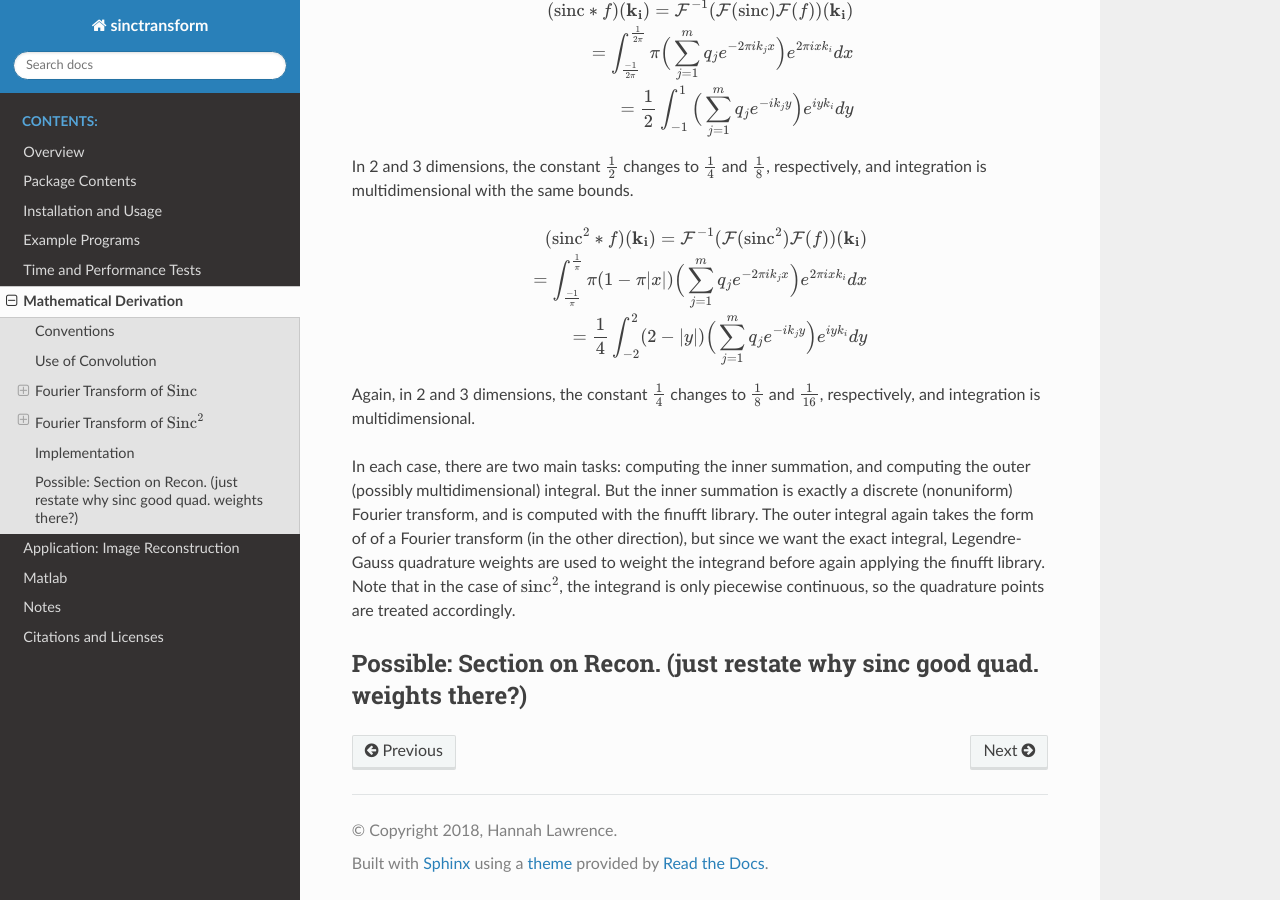
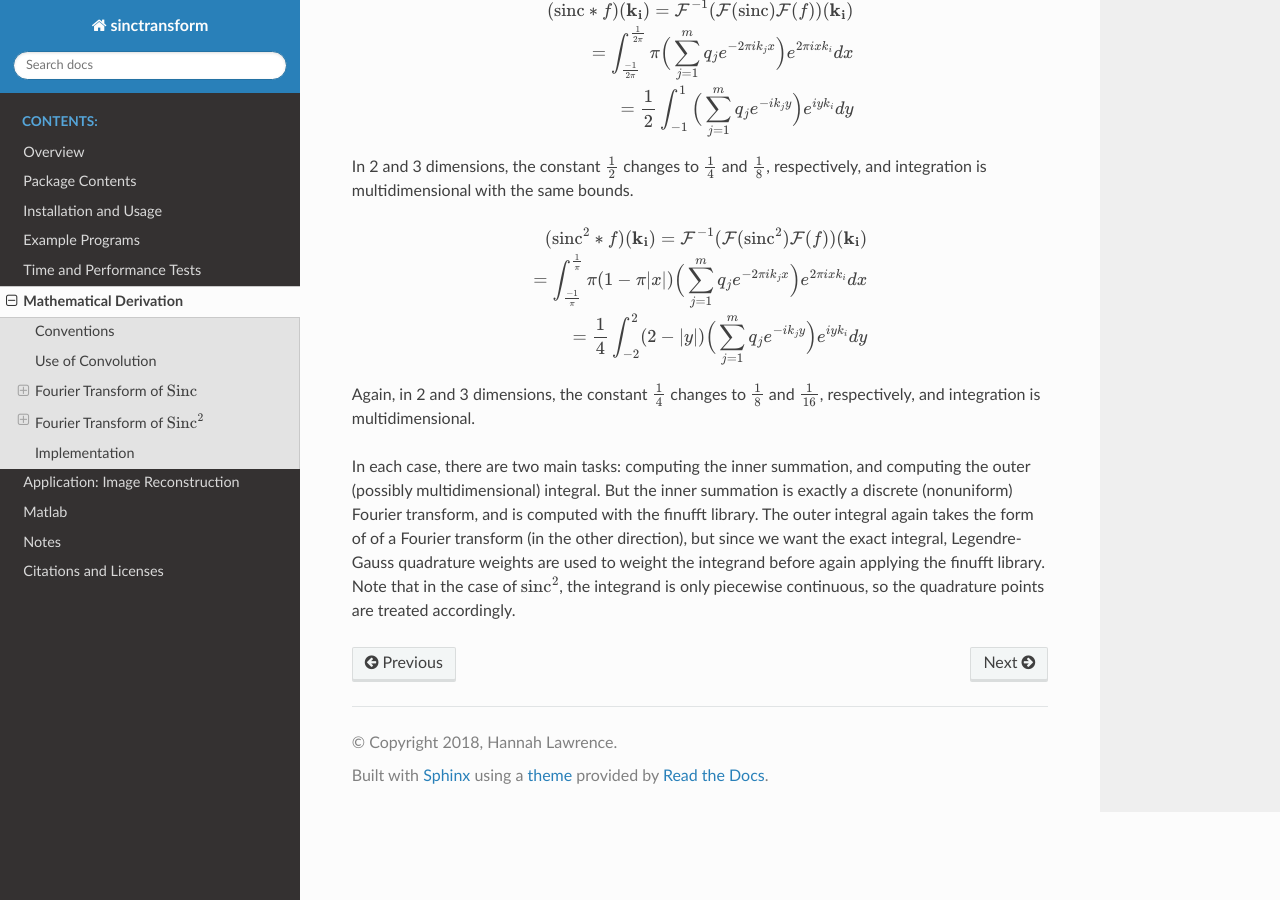
Before and after one commit to hannahlawrence/sinctransform, a Sphinx documentation site: the page built from docs/Derivation.rst, in a window 1280 px wide and 900 px high, scrolled down 4285 px. Built offline with Sphinx 7.4.7 and the Read the Docs theme 2.0.0, drawn with Linux system fonts in a browser that asks for light colours.

Commit message:
minor correctioin

```diff
--- a/docs/Derivation.rst
+++ b/docs/Derivation.rst
@@ -219,6 +219,3 @@ In 2 and 3 dimensions, the constant :math:`\frac{1}{2}` changes to :math:`\frac{
 Again, in 2 and 3 dimensions, the constant :math:`\frac{1}{4}` changes to :math:`\frac{1}{8}` and :math:`\frac{1}{16}`, respectively, and integration is multidimensional.
 
 In each case, there are two main tasks: computing the inner summation, and computing the outer (possibly multidimensional) integral. But the inner summation is exactly a discrete (nonuniform) Fourier transform, and is computed with the finufft library. The outer integral again takes the form of of a Fourier transform (in the other direction), but since we want the exact integral, Legendre-Gauss quadrature weights are used to weight the integrand before again applying the finufft library. Note that in the case of :math:`\text{sinc}^2`, the integrand is only piecewise continuous, so the quadrature points are treated accordingly.
-
-Possible: Section on Recon. (just restate why sinc good quad. weights there?)
-------------------------------------------------------------------------------
--- a/docs/Matlab.rst
+++ b/docs/Matlab.rst
@@ -7,7 +7,7 @@ Note that the programs are self-contained -- they are not Matlab interfaces to t
 
 To use the FINUFFT Matlab interfaces, follow their documentation_. Then, use Matlab's "addpath" to ensure the FINUFFT programs (e.g. finufft2d3) will be found.
 
-.. _documentation :
+.. _documentation:
 
 	http://finufft.readthedocs.io/en/latest/index.html
 
```
